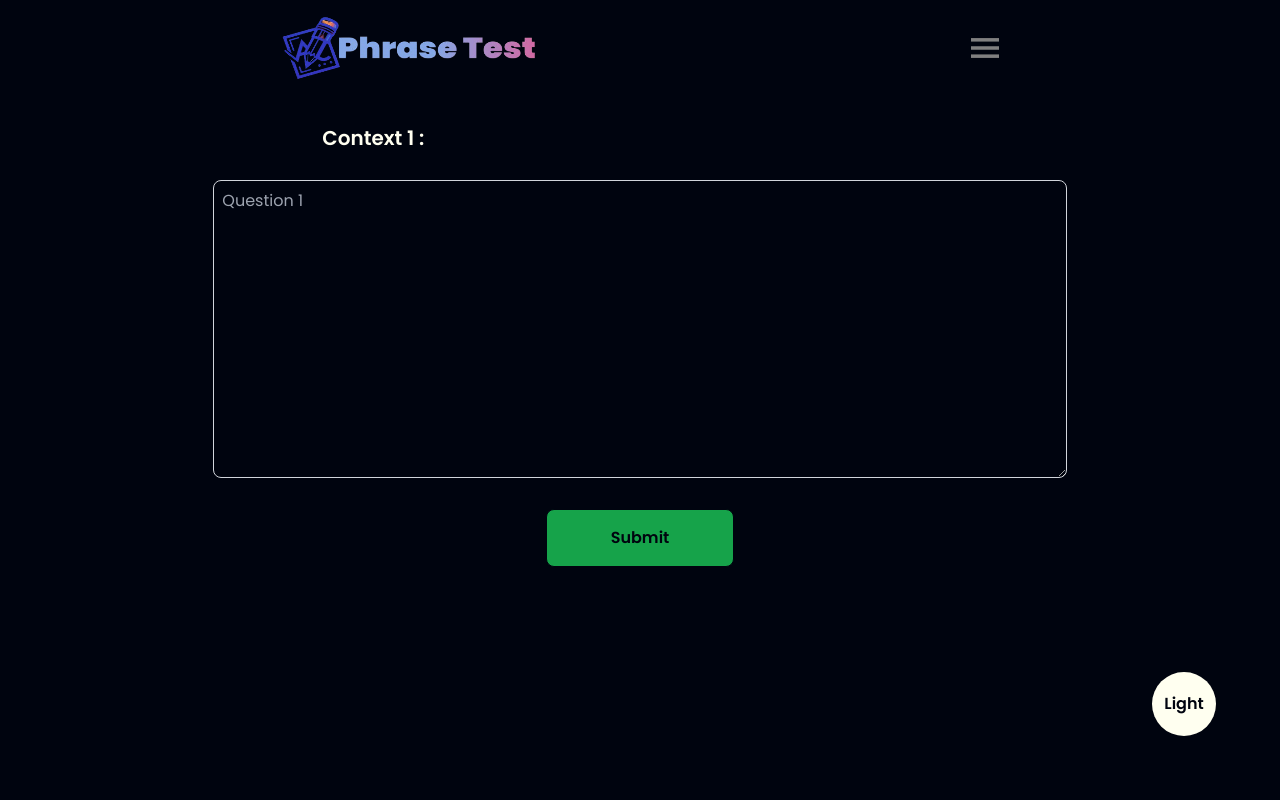
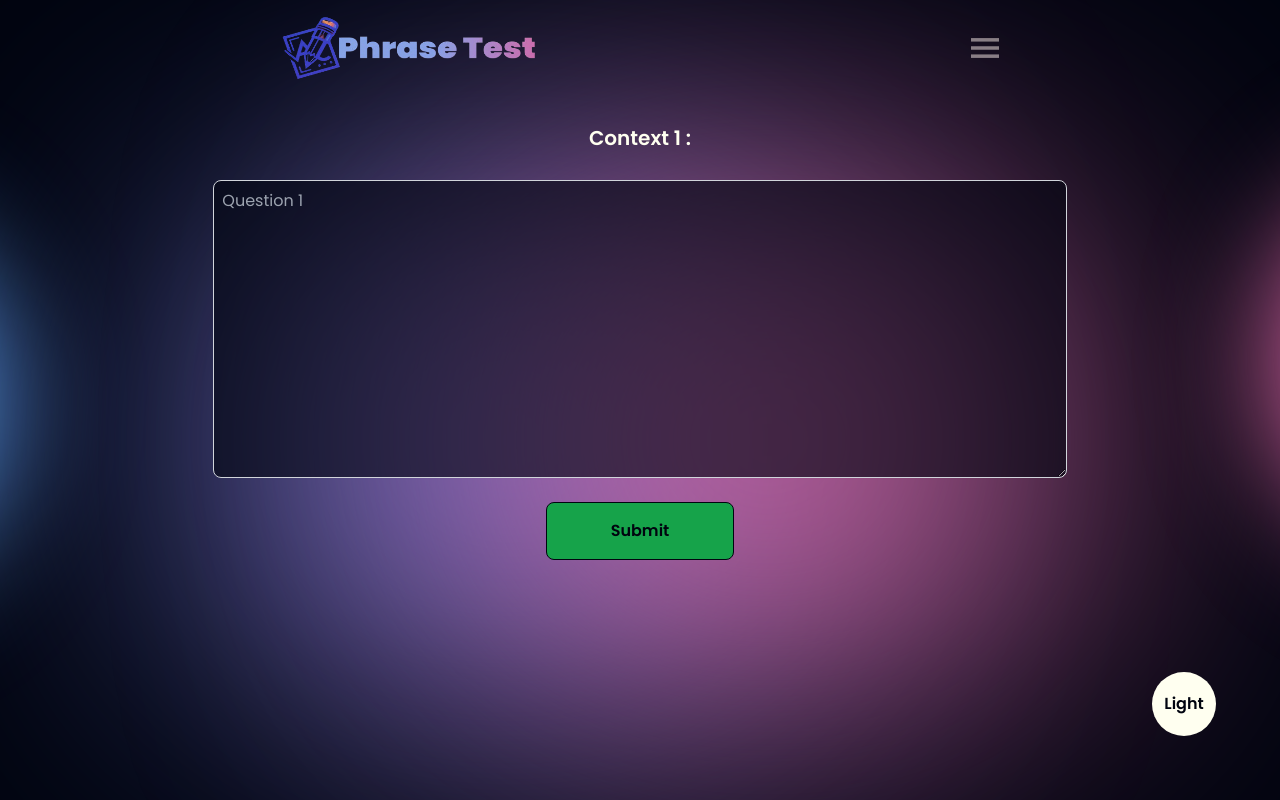
Before and after one commit to JhondhelPago/phrasetest_app, a React (Vite) app: page /studentessaytask in a window 1280 px wide. Built offline with nearby package versions, Linux system fonts and the light colour scheme; no server answers.

Commit message:
minor fix

```diff
--- a/src/components/OngoingTask.jsx
+++ b/src/components/OngoingTask.jsx
@@ -154,17 +154,29 @@ const OngoingTask = () => {
 
   return (
     <>
-    <div className='flex flex-col font-poppins bg-white dark:bg-primary flex-grow-0'>
+    <div className='relative'>
+    <div className="absolute w-[590px] h-[400px] bg-blue-400 rounded-full z-0 blur-3xl"
+      style={{ top: '30%', right: '100%', transform: 'translate(-0%, -10%)' }}></div>
+
+      <div className="absolute w-[590px] h-[400px] bg-indigo-400 rounded-full z-0 blur-[150px]"
+      style={{ top: '30%', left: '40%', transform: 'translate(-50%, -0%)' }}></div>
+      <div className="absolute w-[590px] h-[400px] bg-pink-400 rounded-full z-0 blur-[150px]"
+      style={{ top: '30%', left: '60%', transform: 'translate(-50%, -0%)' }}></div>
+
+      <div className="absolute w-[590px] h-[400px] bg-pink-400 rounded-full z-0 blur-3xl"
+      style={{ top: '30%', left: '100%', transform: 'translate(-0%, -20%)' }}></div>
+
+    <div className='relative z-10 flex flex-col font-poppins bg-transparent flex-grow-0'>
 
       <div className='flex flex-col sm:flex-row items-center justify-evenly text-center text-white dark:text-white'>
 
         <div className='flex flex-col w-full'>
-            <div className='flex justify-center text-center align-center text-primary dark:text-white text-xl w-full sm:w-full md:w-7/12  font-semibold p-7'>
+            <div className='flex justify-center text-center align-center text-primary dark:text-white text-xl w-full  font-semibold p-7'>
             Context 1 :  {AssignmentDetails && AssignmentDetails.context_question.context}
             </div>
 
-            <div>
-                <textarea placeholder="Question 1" className="w-10/12 h-full sm:w-9/12 md:w-10/12 lg:w-8/12 pl-2 pt-2 pb-96 sm:pb-80 md:pb-72 lg:pb-60 border rounded-lg justify-start text-start text-primary dark:text-white bg-white dark:bg-primary border-gray-300" type="text" onChange={UpdateEssayComposition}></textarea>
+            <div className='w-full flex flex-row items-center justify-center'>
+                <textarea placeholder="Question 1" className="w-10/12 h-full sm:w-9/12 md:w-10/12 lg:w-8/12 pl-2 pt-2 pb-96 sm:pb-80 md:pb-72 lg:pb-60 border rounded-lg justify-start text-start text-white  bg-primary bg-opacity-60  border-gray-300" type="text" onChange={UpdateEssayComposition}></textarea>
             </div>
         </div>
 
@@ -196,6 +208,7 @@ const OngoingTask = () => {
           <LoadingModal message={'Examining the compositon. It may take a short while thereupon please wait.'}></LoadingModal>
         )}
     </div>
+    </div>
     </>
   )
 }
```
